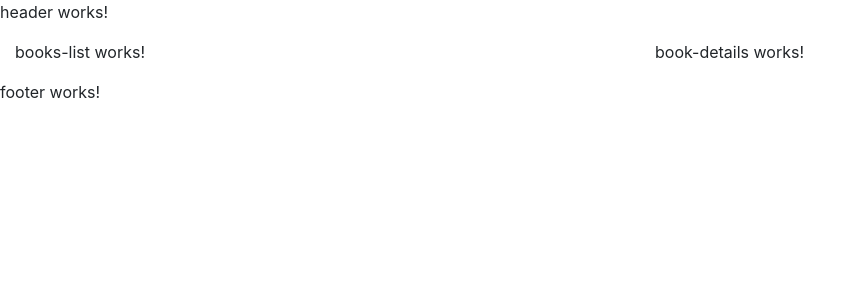
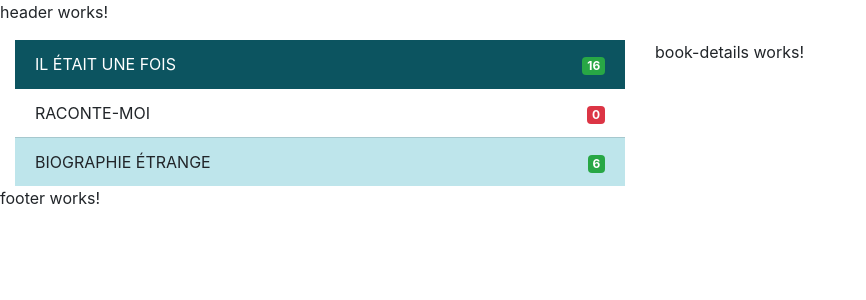
Before and after one commit to dwaps/angular-books-project, an Angular app: page / in a window 1280 px wide. Shown: the top 300 px of the page, without its empty margins (0-866 px from the left). Built offline with nearby package versions, Linux system fonts and the light colour scheme.

Commit message:
style books list

```diff
--- a/src/app/shared/components/books/books-list/books-list.component.css
+++ b/src/app/shared/components/books/books-list/books-list.component.css
@@ -0,0 +1,3 @@
+.list-group a {
+  cursor: pointer;
+}
--- a/src/app/shared/components/books/books-list/books-list.component.html
+++ b/src/app/shared/components/books/books-list/books-list.component.html
@@ -1,3 +1,19 @@
-<p>
-  books-list works!
-</p>
+<!-- https://getbootstrap.com/docs/4.3/components/list-group/ -->
+<!-- https://angular.io/api?type=pipe -->
+
+<div class="list-group list-group-flush">
+  <a
+    class="d-flex justify-content-between list-group-item list-group-item-action list-group-item-info"
+    [ngClass]="{ active: book.selected, disabled: !book.available }"
+    disabled
+    *ngFor="let book of books; let i = index">
+      {{ book.title | uppercase }}
+      <div>
+        <span
+          class="badge"
+          [ngClass]="{'badge-success': book.copies, 'badge-danger': !book.copies}">
+            {{ book.copies }}
+        </span>
+      </div>
+  </a>
+</div>
--- a/src/app/shared/components/books/books-list/books-list.component.ts
+++ b/src/app/shared/components/books/books-list/books-list.component.ts
@@ -7,6 +7,33 @@ import { Component, OnInit } from '@angular/core';
 })
 export class BooksListComponent implements OnInit {
 
+  books: any[] = [
+    {
+      id: 1,
+      title: 'Il était une fois',
+      price: 3.87,
+      copies: 16,
+      selected: true,
+      available: true
+    },
+    {
+      id: 2,
+      title: 'Raconte-moi',
+      price: 53,
+      copies: 0,
+      selected: false,
+      available: false
+    },
+    {
+      id: 3,
+      title: 'Biographie étrange',
+      price: 28,
+      copies: 6,
+      selected: false,
+      available: true
+    },
+  ]
+
   constructor() { }
 
   ngOnInit() {
```
